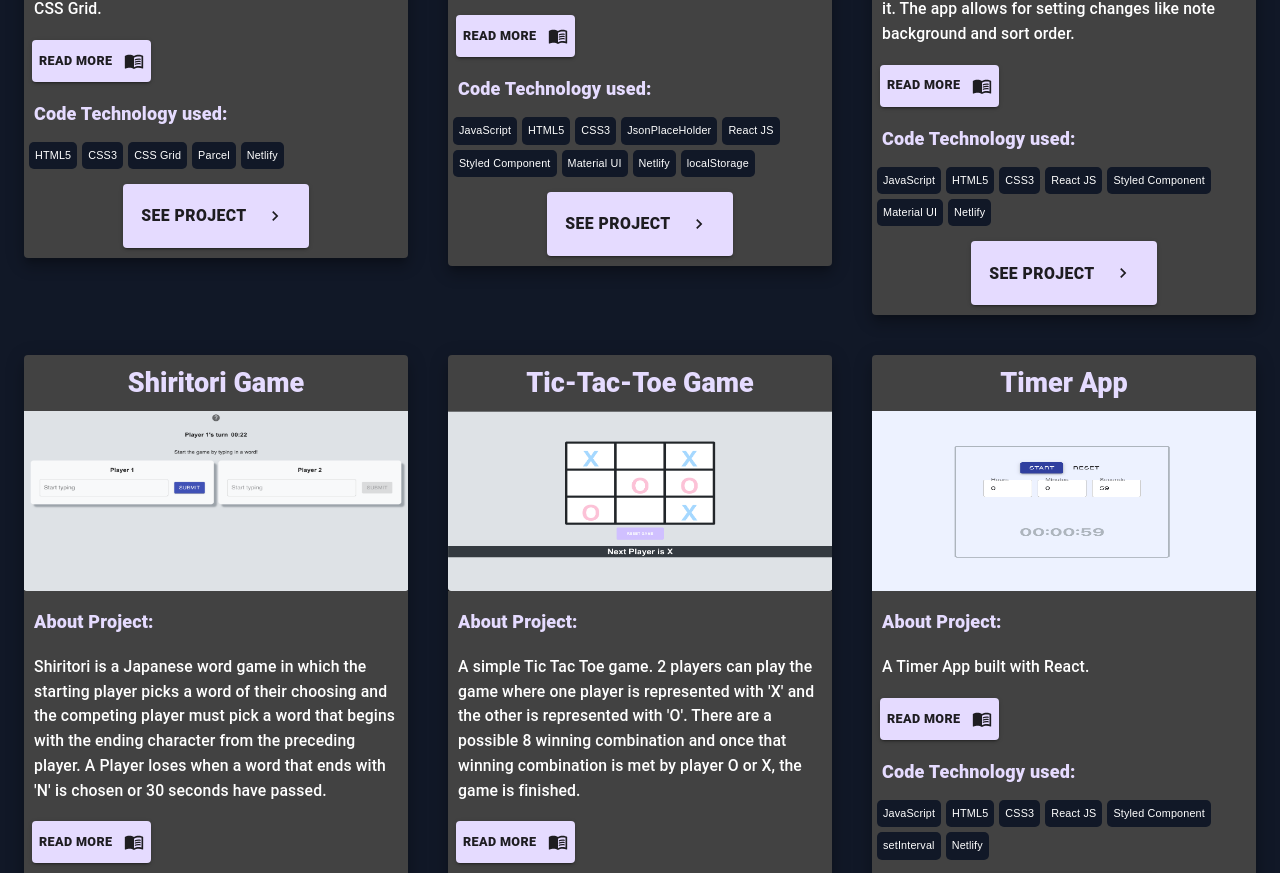
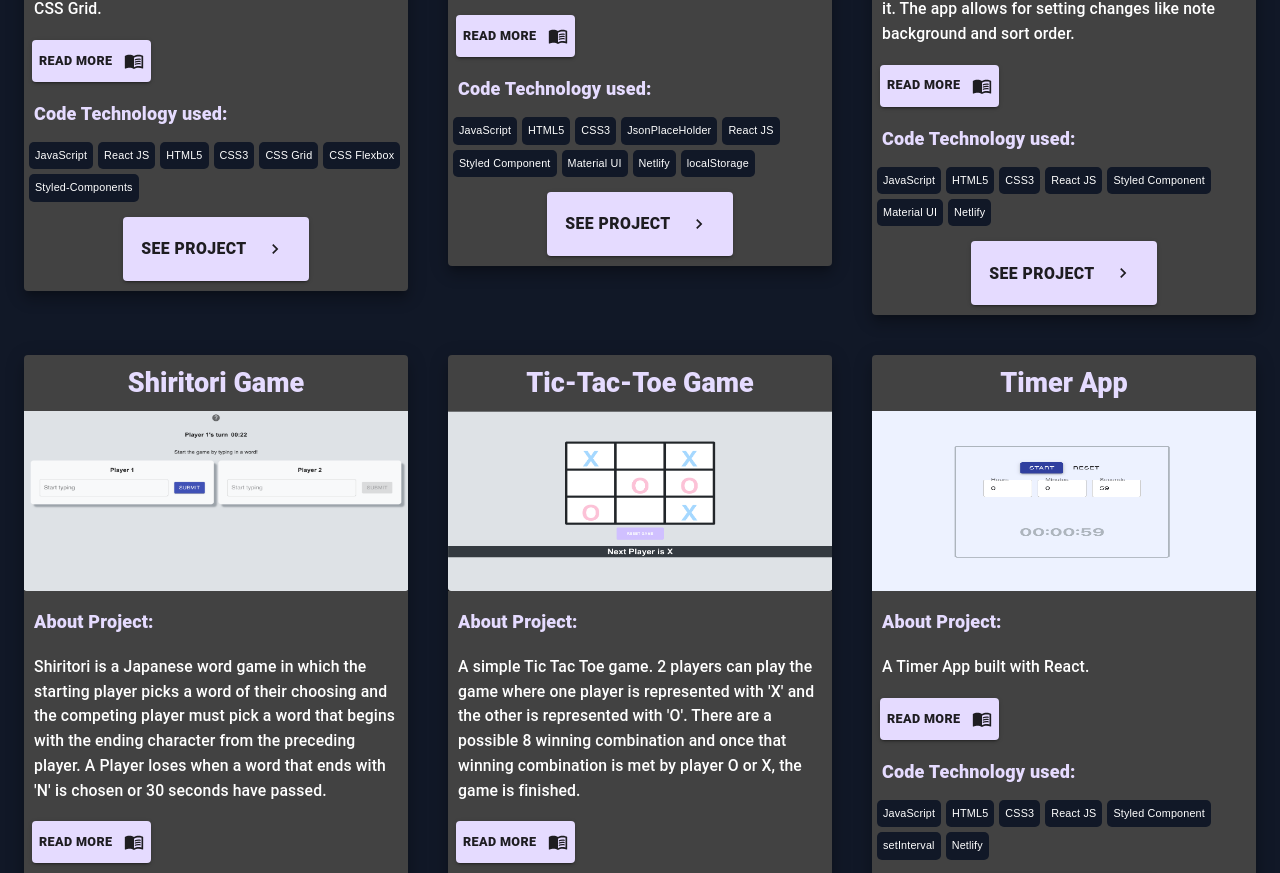
Before and after one commit to YutaMoriJP/Portfolio, a React (Create React App) app: page /project in a window 1280 px wide. Shown: the part 1987-2860 px from the top of the page. Built offline with nearby package versions, Linux system fonts and the light colour scheme.

Commit message:
updated tags

```diff
--- a/src/data/project.js
+++ b/src/data/project.js
@@ -174,11 +174,13 @@ const projects = [
       },
     ],
     tags: [
+      { tag: "JavaScript", id: uuidv4() },
+      { tag: "React JS", id: uuidv4() },
       { tag: "HTML5", id: uuidv4() },
       { tag: "CSS3", id: uuidv4() },
       { tag: "CSS Grid", id: uuidv4() },
-      { tag: "Parcel", id: uuidv4() },
-      { tag: "Netlify", id: uuidv4() },
+      { tag: "CSS Flexbox", id: uuidv4() },
+      { tag: "Styled-Components", id: uuidv4() },
     ],
   },
 
```
